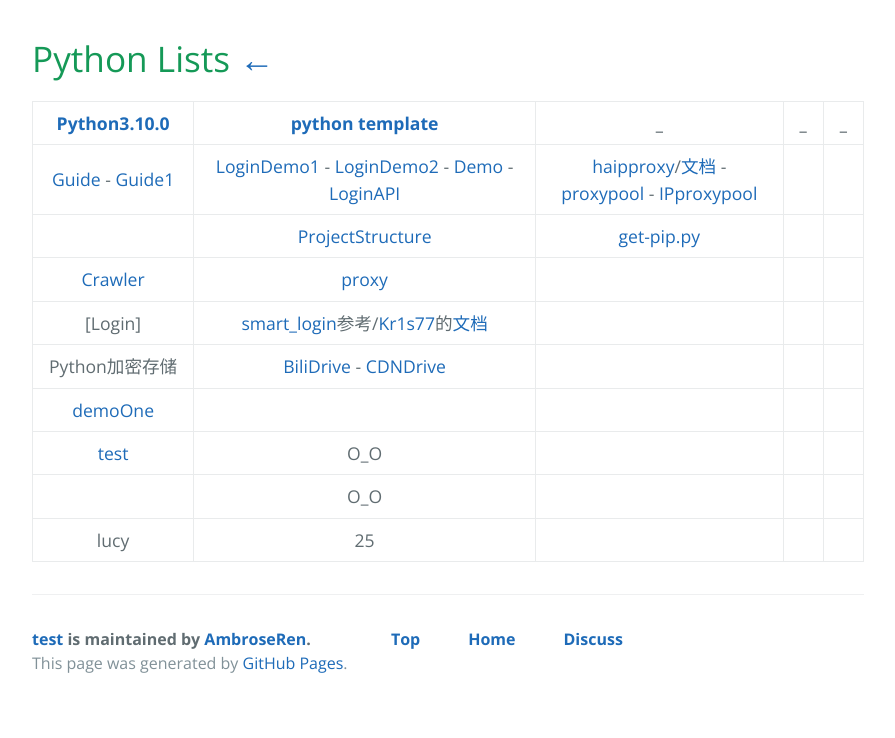
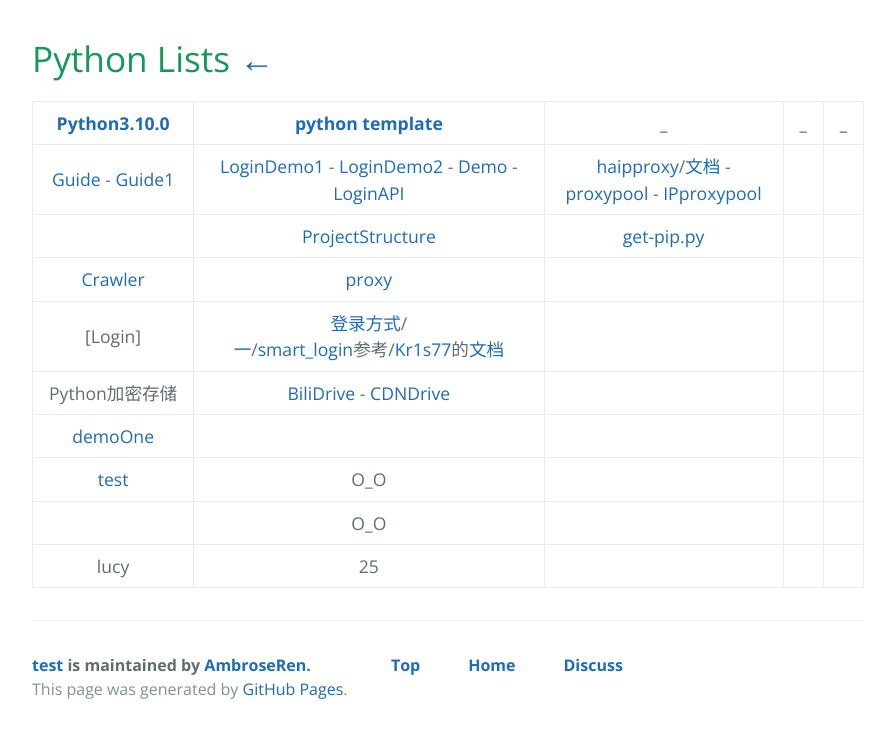
Before and after one commit to AmbroseRen/test, a Jekyll site: the page built from Data/Python/index.md, in a window 1280 px wide. Shown: the top 738 px of the page, without its empty margins (192-1087 px from the left). Built offline with Jekyll 4.4.1, drawn with Linux system fonts in a browser that asks for light colours; our own code applies the rules of GitHub Pages for plain Markdown files; the repository's description, which GitHub fills in, is left out.

Commit message:
Update index.md

```diff
--- a/Data/Python/index.md
+++ b/Data/Python/index.md
@@ -5,7 +5,7 @@
 | [Guide](Guide.md) - [Guide1](https://github.com/TwoWater/Python/blob/master/Res/Python%E5%8D%9A%E5%AE%A2%E7%BD%91%E7%AB%99%E8%B5%84%E6%BA%90.md) | [LoginDemo1](https://github.com/Kr1s77/awesome-python-login-model) - [LoginDemo2](https://github.com/SpiderClub/smart_login) - [Demo](https://github.com/injetlee/Python) - [LoginAPI](https://github.com/CharlesPikachu/DecryptLogin) | [haipproxy](https://github.com/SpiderClub/haipproxy)/[文档](https://spiderclub.github.io/haipproxy/) - [proxypool](https://github.com/jhao104/proxy_pool/blob/master/README.md) - [IPproxypool](https://github.com/qiyeboy/IPProxyPool) | []() | []() |
 | []() | [ProjectStructure](ProjectStructure.md) | [get-pip.py](https://raw.githubusercontent.com/AmbroseRen/test/master/Data/Python/get-pip.py) | []() | []() |
 | [Crawler](Crawler/index.md) | [proxy](proxy/index.md) | []() | []() | []() |
-| [Login] | [smart_login](https://github.com/SpiderClub/smart_login/blob/master/csdn/csdn_login.py)参考/[Kr1s77](https://github.com/Kr1s77/awesome-python-login-model)的[文档](https://www.jiqizhixin.com/articles/19031002) | []() | []() | []() |
+| [Login] | [登录方式](https://www.cnblogs.com/sanduzxcvbnm/p/10276583.html)/[一](https://blog.csdn.net/u011747443/article/details/49946795)/[smart_login](https://github.com/SpiderClub/smart_login/blob/master/csdn/csdn_login.py)参考/[Kr1s77](https://github.com/Kr1s77/awesome-python-login-model)的[文档](https://www.jiqizhixin.com/articles/19031002) | []() | []() | []() |
 | Python加密存储 | [BiliDrive](https://github.com/Hsury/BiliDrive) - [CDNDrive](https://github.com/apachecn/CDNDrive) | []() | []() | []() |
 | [demoOne](demoOne/index.md) | []() | []() | []() | []() |
 | [test](https://raw.githubusercontent.com/AmbroseRen/test/master/Data/Python/test.py) | O_O | []() | []() |
```
